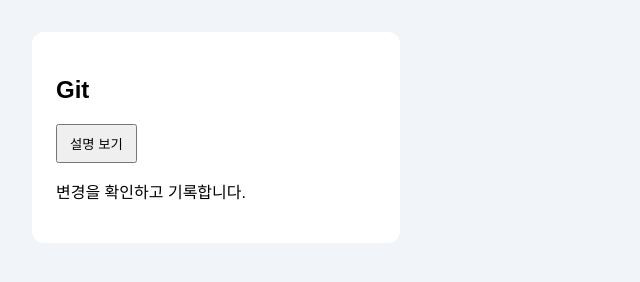
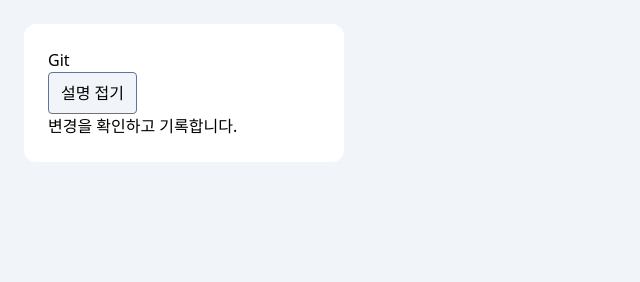
Before and after one commit to is2js/course-card-vite-example, a website: page index.html in a window 1280 px wide. Both pictures are taken after a click on the button "설명 보기". Shown: the whole page, without its empty margins (0-640 px from the left). Drawn offline with nearby package versions, Linux system fonts and the light colour scheme.

Commit message:
Align Vite example with Alpine CDN card

```diff
--- a/index.html
+++ b/index.html
@@ -3,15 +3,18 @@
 <head>
   <meta charset="utf-8">
   <meta name="viewport" content="width=device-width, initial-scale=1">
-  <title>강의 카드 · JavaScript</title>
-  <link rel="stylesheet" href="style.css">
-  <script defer src="script.js"></script>
+  <title>강의 카드 · Tailwind CSS와 Alpine.js</title>
+  <script src="https://cdn.tailwindcss.com/3.4.17"></script>
+  <script defer src="https://cdn.jsdelivr.net/npm/alpinejs@3.14.9/dist/cdn.min.js"></script>
+  <style>[x-cloak] { display: none !important; }</style>
 </head>
-<body>
-  <article class="card">
+<body class="bg-slate-100 p-6 font-sans">
+  <article class="max-w-80 rounded-xl bg-white p-6" x-data="{ open: false }">
     <h1>Git</h1>
-    <button id="toggle" type="button" aria-expanded="false">설명 보기</button>
-    <p id="detail" hidden>변경을 확인하고 기록합니다.</p>
+    <button type="button" class="cursor-pointer rounded border border-slate-500 bg-slate-100 px-3 py-2"
+      @click="open = !open" :aria-expanded="open.toString()" aria-controls="detail"
+      x-text="open ? '설명 접기' : '설명 보기'">설명 보기</button>
+    <p id="detail" x-show="open" x-cloak>변경을 확인하고 기록합니다.</p>
   </article>
 </body>
 </html>
--- a/script.js
+++ /dev/null
@@ -1,8 +0,0 @@
-const button = document.querySelector('#toggle');
-const detail = document.querySelector('#detail');
-
-button.addEventListener('click', () => {
-  const isHidden = detail.hidden;
-  detail.hidden = !isHidden;
-  button.setAttribute('aria-expanded', String(isHidden));
-});
--- a/style.css
+++ /dev/null
@@ -1,17 +0,0 @@
-body {
-  font-family: sans-serif;
-  background: #f1f5f9;
-  padding: 24px;
-}
-
-.card {
-  max-width: 320px;
-  padding: 24px;
-  border-radius: 12px;
-  background: white;
-}
-
-button {
-  padding: 8px 12px;
-  cursor: pointer;
-}
```
Also changed, not shown: README.md, 1 other file.
